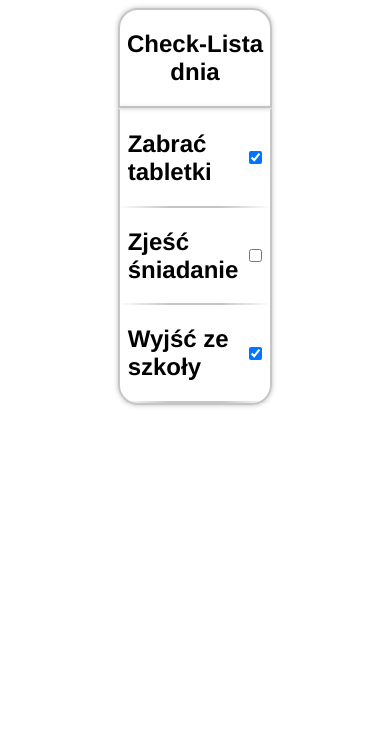
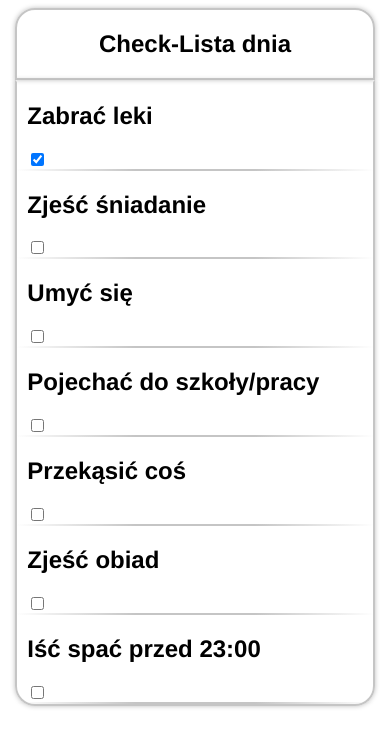
Before and after one commit to goat000000000/muj_prodzekt_1, a React (Vite) app in the folder prodzekt/: page / in a window 390 px wide. Shown: the top 746 px of the page. Built offline with nearby package versions, Linux system fonts and the light colour scheme.

Commit message:
Dodanie i zbudowanie strony by ja udostepnic i modyfikacja by wygladala nieco lepiej na smartfonach

```diff
--- a/prodzekt/src/assets/App.css
+++ b/prodzekt/src/assets/App.css
@@ -53,3 +53,29 @@ padding-left: 5%;
   width: 50%;
   height: auto;
 }
+@media (max-width: 768px) {
+  nav,
+  main {
+    width: 95%;
+  }
+
+  .check {
+    flex-direction: column;
+    align-items: flex-start;
+  }
+
+  .checkbox {
+    width: 100%;
+    justify-content: flex-start;
+    padding-left: 10px;
+  }
+
+  .id_nazwa {
+    width: 100%;
+    padding-left: 10px;
+  }
+
+  .wysokosc {
+    width: 100%;
+  }
+}
--- a/prodzekt/src/data/local_data.js
+++ b/prodzekt/src/data/local_data.js
@@ -1,7 +1,7 @@
 export const LISTA_DATA = [
   {
     id: 1,
-    nazwa: 'Zabrać tabletki',
+    nazwa: 'Zabrać leki',
     zaznaczone: 1
   },
   {
@@ -9,9 +9,29 @@ export const LISTA_DATA = [
     nazwa: 'Zjeść śniadanie',
     zaznaczone: 0
   },
+    {
+    id: 3,
+    nazwa: 'Umyć się',
+    zaznaczone: 0
+  },
+  {
+    id: 4,
+    nazwa: 'Pojechać do szkoły/pracy',
+    zaznaczone: 0
+  },
+  {
+    id: 5,
+    nazwa: 'Przekąsić coś',
+    zaznaczone: 0
+  },
+  {
+    id: 6,
+    nazwa: 'Zjeść obiad',
+    zaznaczone: 0
+  },
   {
     id: 3,
-    nazwa: 'Wyjść ze szkoły',
-    zaznaczone: 1
+    nazwa: 'Iść spać przed 23:00',
+    zaznaczone: 0
   }
   ];
```
